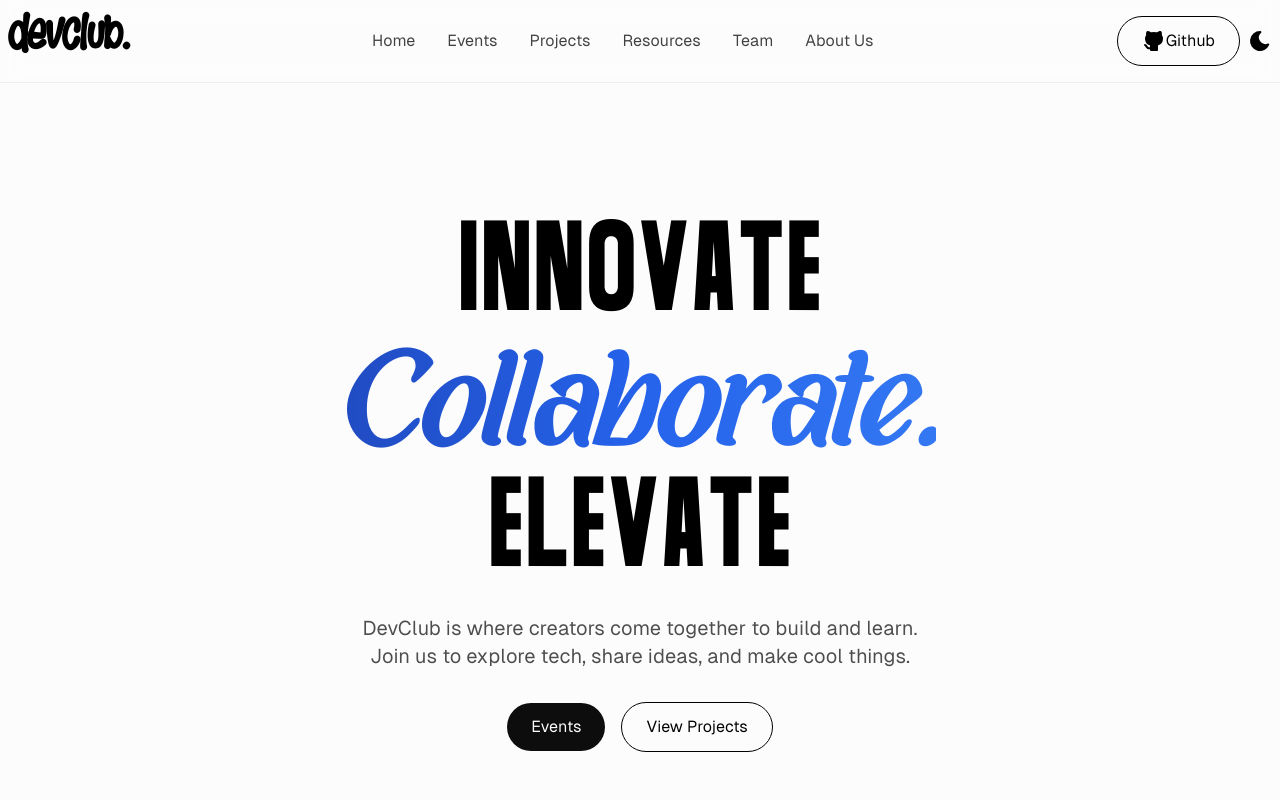
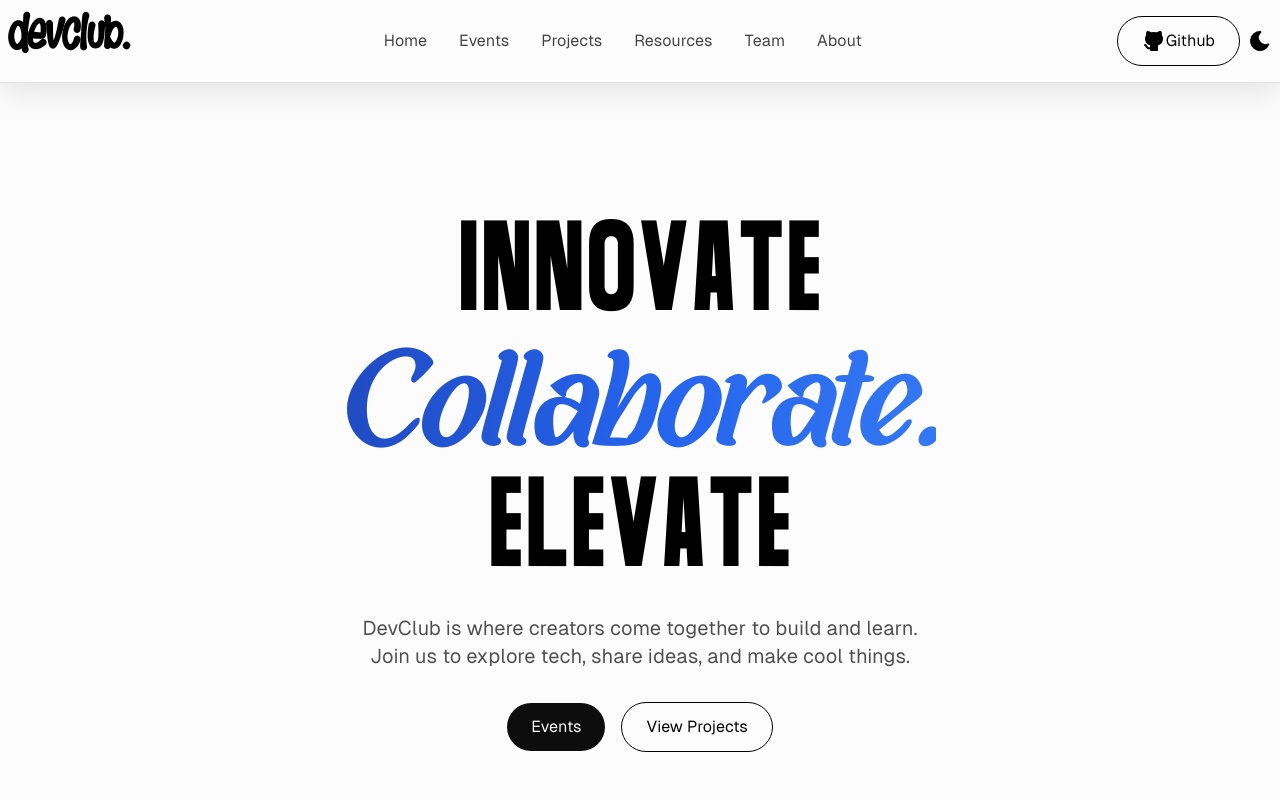
Before and after one commit to devclubnstru/devclub-website, a React (Vite) app in the folder client/: page / in a window 1280 px wide. Shown: the top 800 px of the page. Built offline with nearby package versions, Linux system fonts and the light colour scheme.

Commit message:
feat: add liquid glass to the navbar'

```diff
--- a/client/src/App.jsx
+++ b/client/src/App.jsx
@@ -6,6 +6,13 @@ import "./styles/global.css"
 const App = () => {
   return (
     <ThemeProvider>
+      <svg className="hidden">
+        <filter id="liquid-glass" x="0" y="0">
+          <feTurbulence type="turbulence" baseFrequency="0.02" numOctaves="4" result="turbulence" />
+          <feDisplacementMap in="SourceGraphic" in2="turbulence" scale="15" xChannelSelector="R" yChannelSelector="G" />
+          <feGaussianBlur stdDeviation="1" result="blur" />
+        </filter>
+      </svg>
       <RouterProvider router={routes} />
     </ThemeProvider>
   )
--- a/client/src/components/layout/NavBar/NavBar.jsx
+++ b/client/src/components/layout/NavBar/NavBar.jsx
@@ -32,7 +32,7 @@ const NavBar = () => {
       link: "/team"
     },
     {
-      title: "About Us",
+      title: "About",
       link: "/about"
     },
   ]
@@ -40,7 +40,10 @@ const NavBar = () => {
   const { theme, toggleTheme } = useTheme()
 
   return (
-    <header className="sm:flex hidden justify-between items-center mx-auto sticky top-0 z-50 backdrop-blur-sm backdrop-saturate-150 dark:bg-background-dark-base/40 bg-background-light-base/40 border-b dark:border-white/5 border-black/5">
+    <header className="sm:flex hidden justify-between items-center sticky top-0 z-50 w-full backdrop-blur-2xl /backdrop-saturate-200 bg-background-light-base/80 dark:bg-background-dark-base/80 border-b border-black/10 dark:border-white/10 shadow-[0_8px_32px_0_rgba(0,0,0,0.1)] liquid-glass bg-gradient-to-b dark:from-background-light-1/5 dark:to-background-light-1/1">
+
+      {/* <header className="fixed top-5 left-1/2 -translate-x-1/2 z-50 w-[90%] max-w-5xl rounded-[2rem]  bg-gradient-to-b from-white/70 to-white/30 dark:from-background-light-base/5 dark:to-background-dark-2/5 backdrop-blur-[24px] backdrop-saturate-[300%] border border-white/20 dark:border-white/10 /shadow-[inset_0_1px_2px_rgba(255,255,255,0.3),0_12px_32px_rgba(0,0,0,0.15)] transition-all duration-300 liquid-glass shadow-md"> */}
+
       <div className="container mx-auto flex justify-between items-center py-4 px-2">
         <div>
           <Link to="/">
@@ -55,7 +58,7 @@ const NavBar = () => {
               <Link
                 key={index}
                 to={item.link}
-                className="dark:hover:text-text-dark hover:text-text-light text-text-light/75 dark:text-text-dark/85"
+                className="dark:hover:text-text-dark hover:text-text-light text-text-light/75 dark:text-text-dark/85 transition-all duration-300"
               >
                 <li>{item.title}</li>
               </Link>
--- a/client/src/styles/global.css
+++ b/client/src/styles/global.css
@@ -69,3 +69,8 @@
 .scrollbar-hide::-webkit-scrollbar {
   display: none;
 }
+
+.liquid-glass {
+  backdrop-filter: url(#liquid-glass);
+  -webkit-backdrop-filter: url(#liquid-glass);
+}
```
